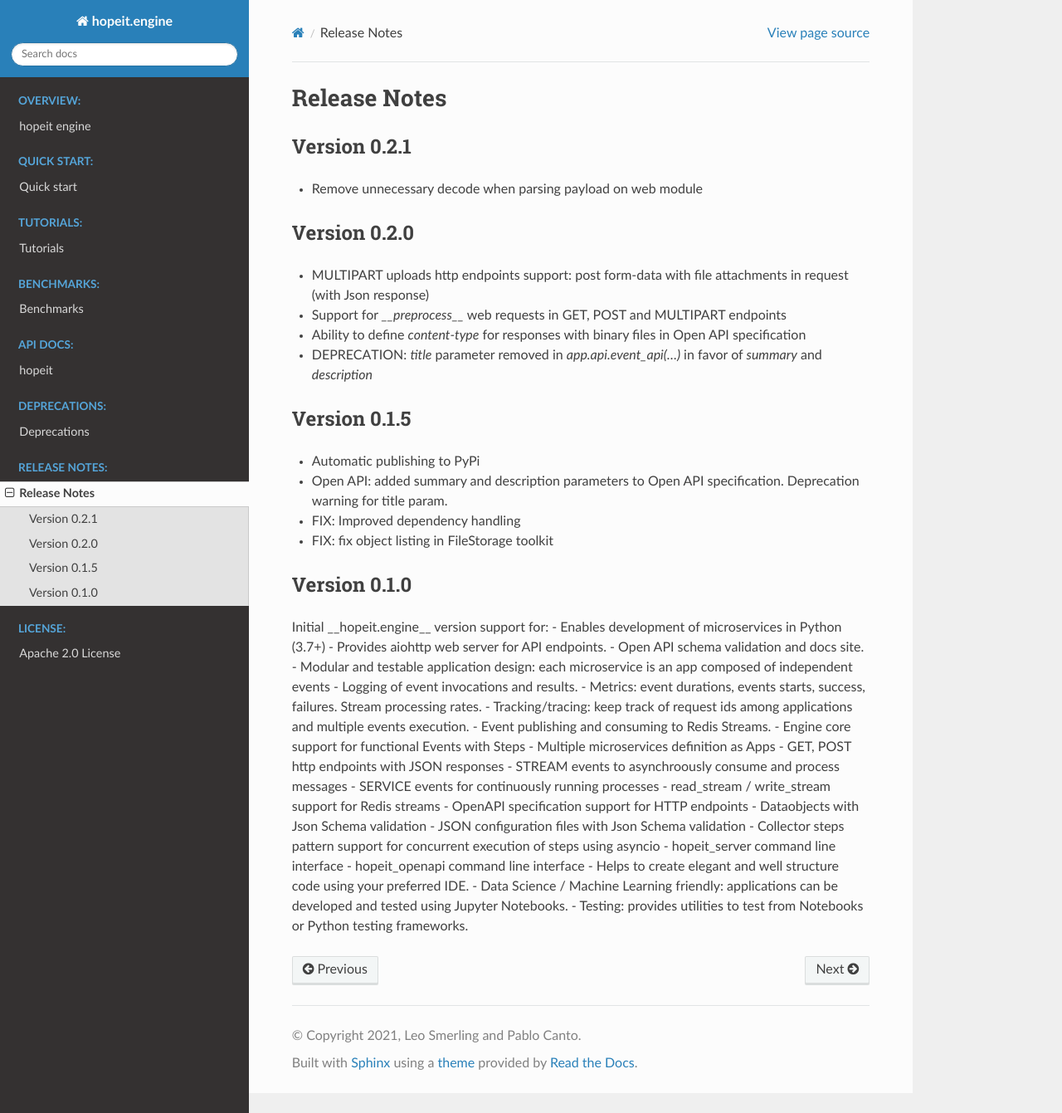
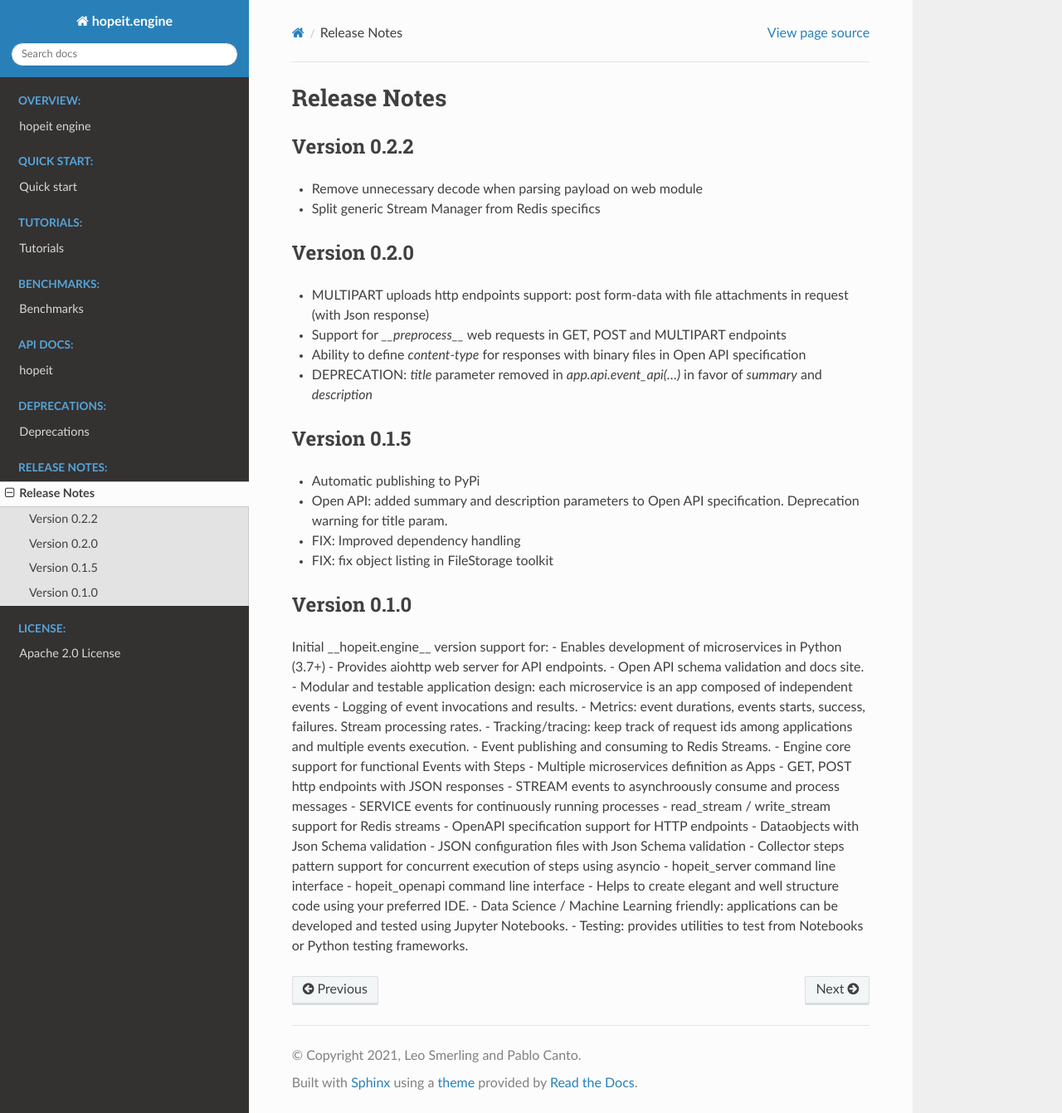
Before and after one commit to hopeit-git/hopeit.engine, a Sphinx documentation site: the page built from docs/source/release-notes.rst, in a window 1280 px wide and 1341 px high. Shown: the whole window at 83% size. Built offline with Sphinx 7.4.7 and the Read the Docs theme 2.0.0, drawn with Linux system fonts in a browser that asks for light colours.

Commit message:
Bump version. Changelog

```diff
--- a/docs/source/release-notes.rst
+++ b/docs/source/release-notes.rst
@@ -2,9 +2,10 @@ Release Notes
 =============
 
 
-Version 0.2.1
+Version 0.2.2
 _____________
 - Remove unnecessary decode when parsing payload on web module
+- Split generic Stream Manager from Redis specifics
 
 
 Version 0.2.0
--- a/engine/src/hopeit/server/version.py
+++ b/engine/src/hopeit/server/version.py
@@ -3,4 +3,4 @@ Engine version constants.
 Increment on release
 """
 ENGINE_NAME = "hopeit.engine"
-ENGINE_VERSION = "0.2.1"
+ENGINE_VERSION = "0.2.2"
```
